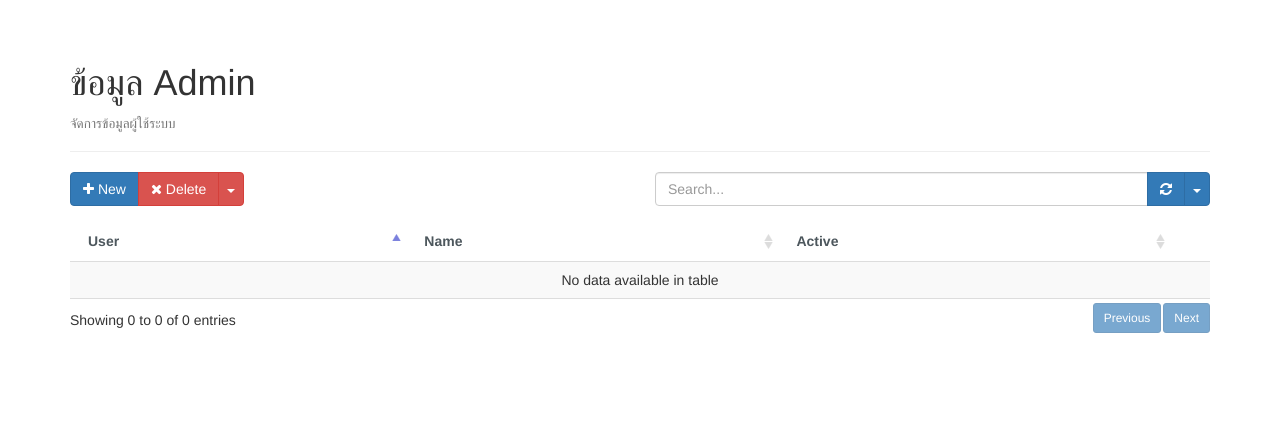
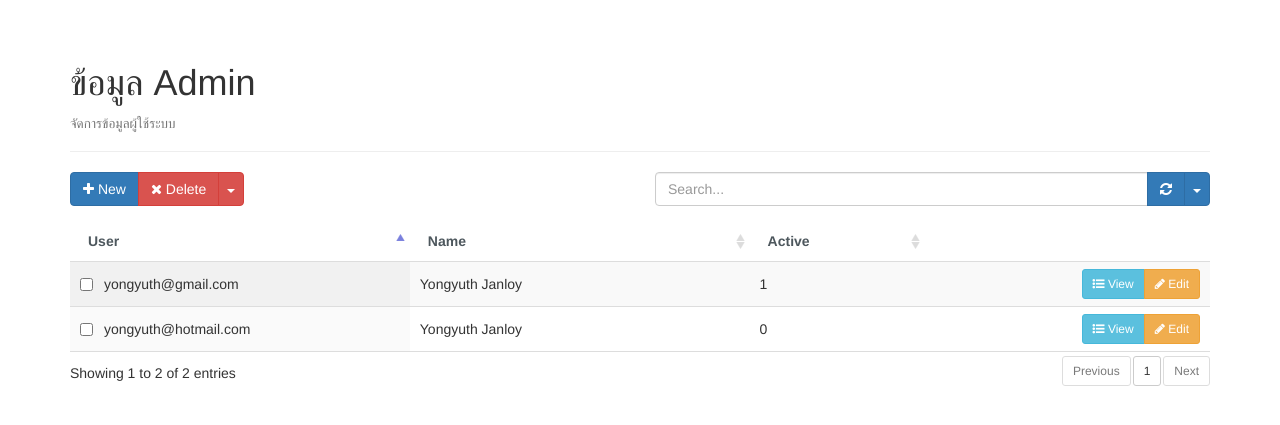
Before and after one commit to yongyuthGithub/samnartrun, a CodeIgniter app: page /samnartrun/Admin/index in a window 1280 px wide. Shown: the part 57-482 px from the top of the page. Run offline with CodeIgniter, Linux system fonts and the light colour scheme.

Commit message:
Add DataTable Bootstrap

```diff
--- a/application/views/master/Admin/admin_main.php
+++ b/application/views/master/Admin/admin_main.php
@@ -4,6 +4,7 @@ To change this license header, choose License Headers in Project Properties.
 To change this template file, choose Tools | Templates
 and open the template in the editor.
 -->
+<?php echo css_asset('views/admin/admin_main.css')?>
 <?php echo js_asset('views/admin/admin_main.js') ?>
 <div class="page-header">
     <h1>ข้อมูล Admin</h1><h4><small>จัดการข้อมูลผู้ใช้ระบบ</small></h4>
--- a/assets/css/master/_site.css
+++ b/assets/css/master/_site.css
@@ -28,3 +28,15 @@ table.dataTable thead th {
 table.dataTable.no-footer {
     border-bottom: 1px solid #ddd !important;
 }
+
+table.dataTable > tbody td{
+    padding-top:  2px !important;
+    padding-bottom:  2px !important;
+    /*margin: 0px !important;*/
+}
+
+table.dataTable > tbody tr[role=row] > td::before{
+    top: 0px !important;
+    bottom: 0px !important;
+    margin: auto !important;
+}
--- /dev/null
+++ b/assets/css/views/admin/admin_main.css
@@ -0,0 +1,57 @@
+#form_adminlist #tblform_adminlist thead tr th:first-child {
+  max-width: 150px !important;
+  min-width: 150px !important;
+  width: 150px !important;
+  text-align: left;
+}
+#form_adminlist #tblform_adminlist thead tr th:nth-child(2) {
+  max-width: 150px !important;
+  min-width: 150px !important;
+  width: 150px !important;
+  text-align: left;
+}
+#form_adminlist #tblform_adminlist thead tr th:nth-child(3) {
+  max-width: 60px !important;
+  min-width: 60px !important;
+  width: 60px !important;
+  text-align: left;
+}
+#form_adminlist #tblform_adminlist thead tr th:nth-child(4) {
+  max-width: 120px !important;
+  min-width: 120px !important;
+  width: 120px !important;
+  text-align: left;
+}
+#form_adminlist #tblform_adminlist tbody tr[role=row] td:first-child {
+  max-width: 150px !important;
+  min-width: 150px !important;
+  text-overflow: ellipsis !important;
+  width: 150px !important;
+  overflow: hidden;
+  text-align: left;
+}
+#form_adminlist #tblform_adminlist tbody tr[role=row] td:nth-child(2) {
+  min-width: 150px !important;
+  max-width: 150px !important;
+  width: 150px !important;
+  text-overflow: ellipsis !important;
+  overflow: hidden !important;
+  text-align: left;
+}
+#form_adminlist #tblform_adminlist tbody tr[role=row] td:nth-child(3) {
+  min-width: 60px !important;
+  max-width: 60px !important;
+  width: 60px !important;
+  text-overflow: ellipsis !important;
+  overflow: hidden !important;
+  text-align: left;
+}
+#form_adminlist #tblform_adminlist tbody tr[role=row] td:nth-child(4) {
+  min-width: 120px !important;
+  max-width: 120px !important;
+  width: 120px !important;
+  text-overflow: ellipsis !important;
+  overflow: hidden !important;
+  text-align: left;
+}
+/*# sourceMappingURL=admin_main.css.map */
--- a/assets/js/views/admin/admin_main.js
+++ b/assets/js/views/admin/admin_main.js
@@ -6,9 +6,23 @@ $(function () {
         btnDeleteAll: true,
         btnDelete: true,
         btnEdit: true,
-        btnPreview: false,
+        btnPreview: true,
         headerString: '',
 //        UrlDataJson: mvcPatch('Sales/FindProduct'),
+        DataJson: function () {
+            return new Array(
+                    {
+                        User: 'yongyuth@gmail.com',
+                        Name: 'Yongyuth Janloy',
+                        RowStatus: 1,
+                    },
+                    {
+                        User: 'yongyuth@hotmail.com',
+                        Name: 'Yongyuth Janloy',
+                        RowStatus: 0,
+                    }
+            );
+        },
         UrlLoanding: true,
         UrlLoandingclose: true,
         DataColumns: [
--- /dev/null
+++ b/assets/less/views/admin/admin_main.less
@@ -0,0 +1,81 @@
+#form_adminlist {
+    #tblform_adminlist {
+        thead {
+            tr {
+                th {
+                    &:first-child {
+                        max-width: 150px !important;
+                        min-width: 150px !important;
+                        width: 150px !important;
+                        text-align: left;
+                    }
+
+                    &:nth-child(2) {
+                        max-width: 150px !important;
+                        min-width: 150px !important;
+                        width: 150px !important;
+                        text-align: left;
+                    }
+
+                    &:nth-child(3) {
+                        max-width: 60px !important;
+                        min-width: 60px !important;
+                        width: 60px !important;
+                        text-align: left;
+                    }
+
+                    &:nth-child(4) {
+                        max-width: 120px !important;
+                        min-width: 120px !important;
+                        width: 120px !important;
+                        text-align: left;
+                    }
+                }
+            }
+        }
+
+        tbody {
+            tr {
+                &[role=row] {
+                    td {
+                        &:first-child {
+                            max-width: 150px !important;
+                            min-width: 150px !important;
+                            text-overflow: ellipsis !important;
+                            width: 150px !important;
+                            overflow: hidden;
+                            text-align: left;
+                        }
+
+                        &:nth-child(2) {
+                            min-width: 150px !important;
+                            max-width: 150px !important;
+                            width: 150px !important;
+                            text-overflow: ellipsis !important;
+                            overflow: hidden !important;
+                            text-align: left;
+                        }
+
+                        &:nth-child(3) {
+                            min-width: 60px !important;
+                            max-width: 60px !important;
+                            width: 60px !important;
+                            text-overflow: ellipsis !important;
+                            overflow: hidden !important;
+                            text-align: left;
+                        }
+
+                        &:nth-child(4) {
+                            min-width: 120px !important;
+                            max-width: 120px !important;
+                            width: 120px !important;
+                            text-overflow: ellipsis !important;
+                            overflow: hidden !important;
+                            text-align: left;
+                        }
+                    }
+                }
+            }
+        }
+    }
+}
```
Also changed, not shown: assets/js/master/jquery.dataTables.min.js, 1 other file.
